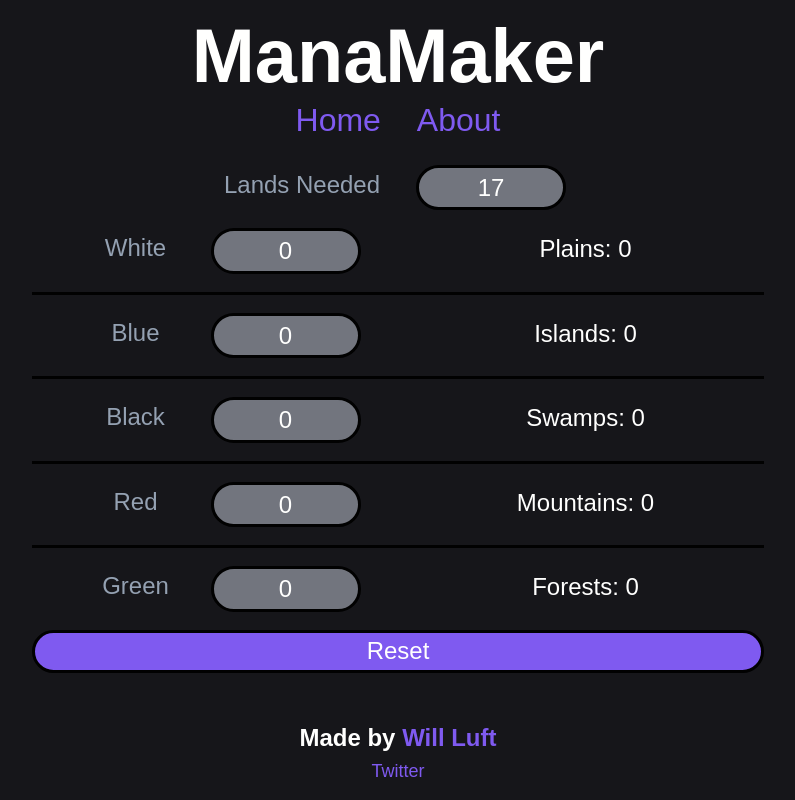
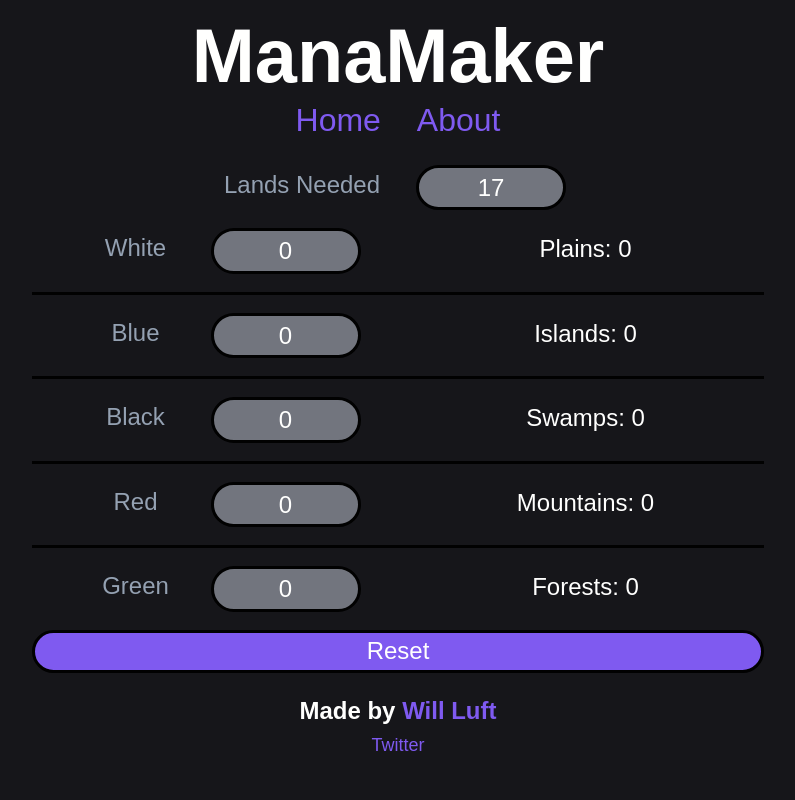
Before and after one commit to wdluft/manamaker-version-2, a React app: page / in a window 1280 px wide. Shown: the whole page, without its empty margins (242-1037 px from the left). Built offline with nearby package versions, Linux system fonts and the light colour scheme; the HTML template or start-up script is replaced by a standard one; a web font is replaced by a local one.

Commit message:
Switched footer position to sticky from fixed

```diff
--- a/src/components/elements/CalculatorStyles.js
+++ b/src/components/elements/CalculatorStyles.js
@@ -1,7 +1,7 @@
 import styled from 'styled-components';
 
 export const CalculatorWrapper = styled.section`
-  padding: 0 1rem;
+  padding: 0 1rem 1rem;
   width: 100%;
   max-width: 768px;
   display: grid;
--- a/src/components/elements/FooterStyles.js
+++ b/src/components/elements/FooterStyles.js
@@ -2,20 +2,24 @@ import styled from 'styled-components';
 
 export const FooterWrapper = styled.footer`
   background-color: var(--bgColor);
-  position: fixed;
+  position: sticky;
   bottom: 0;
   left: 0;
   width: 100%;
   margin: 0 auto;
-  height: 85px;
 
   display: flex;
   flex-direction: column;
   justify-content: center;
   align-items: center;
-  padding-bottom: 10px;
 
   .footer__title {
     line-height: var(--lineHeight);
   }
+
+  @media (min-width: 640px) {
+    .footer__title {
+      font-size: var(--heading5);
+    }
+  }
 `;
--- a/src/components/footer/Footer.js
+++ b/src/components/footer/Footer.js
@@ -3,12 +3,12 @@ import { FooterWrapper } from '../elements/FooterStyles';
 
 const Footer = () => (
   <FooterWrapper>
-    <h5 className="footer__title">
+    <h6 className="footer__title">
       Made by{' '}
       <a href="https://willluft" target="_blank" rel="noopener noreferrer">
         Will Luft
       </a>
-    </h5>
+    </h6>
     <p>
       <a
         className="footer_twitterLink"
--- a/src/index.css
+++ b/src/index.css
@@ -49,7 +49,7 @@ body {
   font-family: var(--bodyFont);
   background-color: var(--bgColor);
   color: var(--textColor);
-  height: 100%;
+  min-height: 100vh;
   line-height: var(--lineHeight);
 }
 
```
